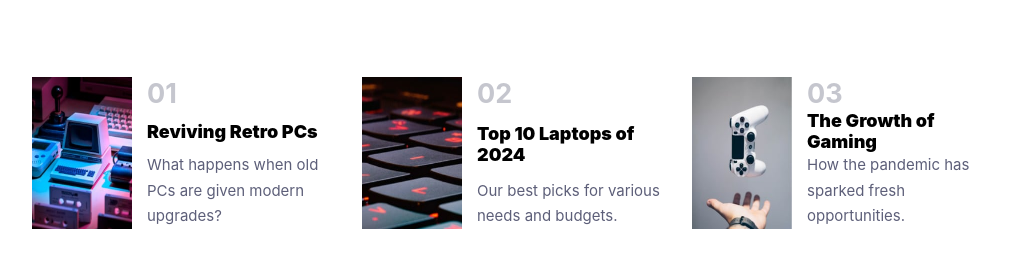
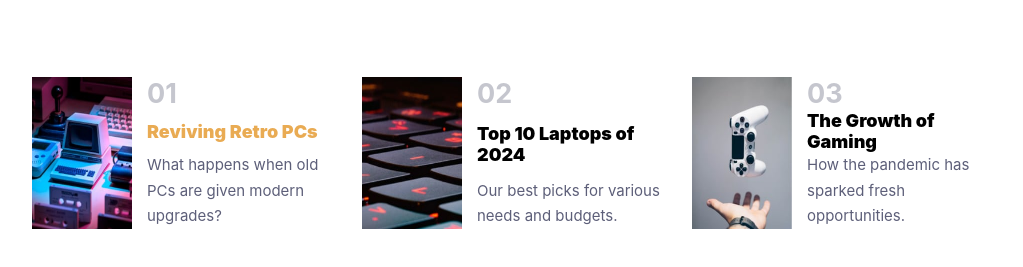
Before and after one commit to tsoysal/news-homepage, a website: page src/index.html in a window 1280 px wide. In both pictures the pointer is over the element "Reviving Retro PCs". Shown: the part 681-948 px from the top of the page, without its empty margins (128-1151 px from the left). Drawn offline with nearby package versions, Linux system fonts and the light colour scheme; files that its build step writes are made by us from their sources.

Commit message:
add hover states

```diff
--- a/src/sass/_gridcontainer.scss
+++ b/src/sass/_gridcontainer.scss
@@ -109,6 +109,11 @@ h2 {
         h4 {
             font-size: 1.2em;
             font-weight: 900;
+            cursor: pointer;
+
+            &:hover {
+                color: var(--soft-orange);
+            }
         }
 
         p {
```
